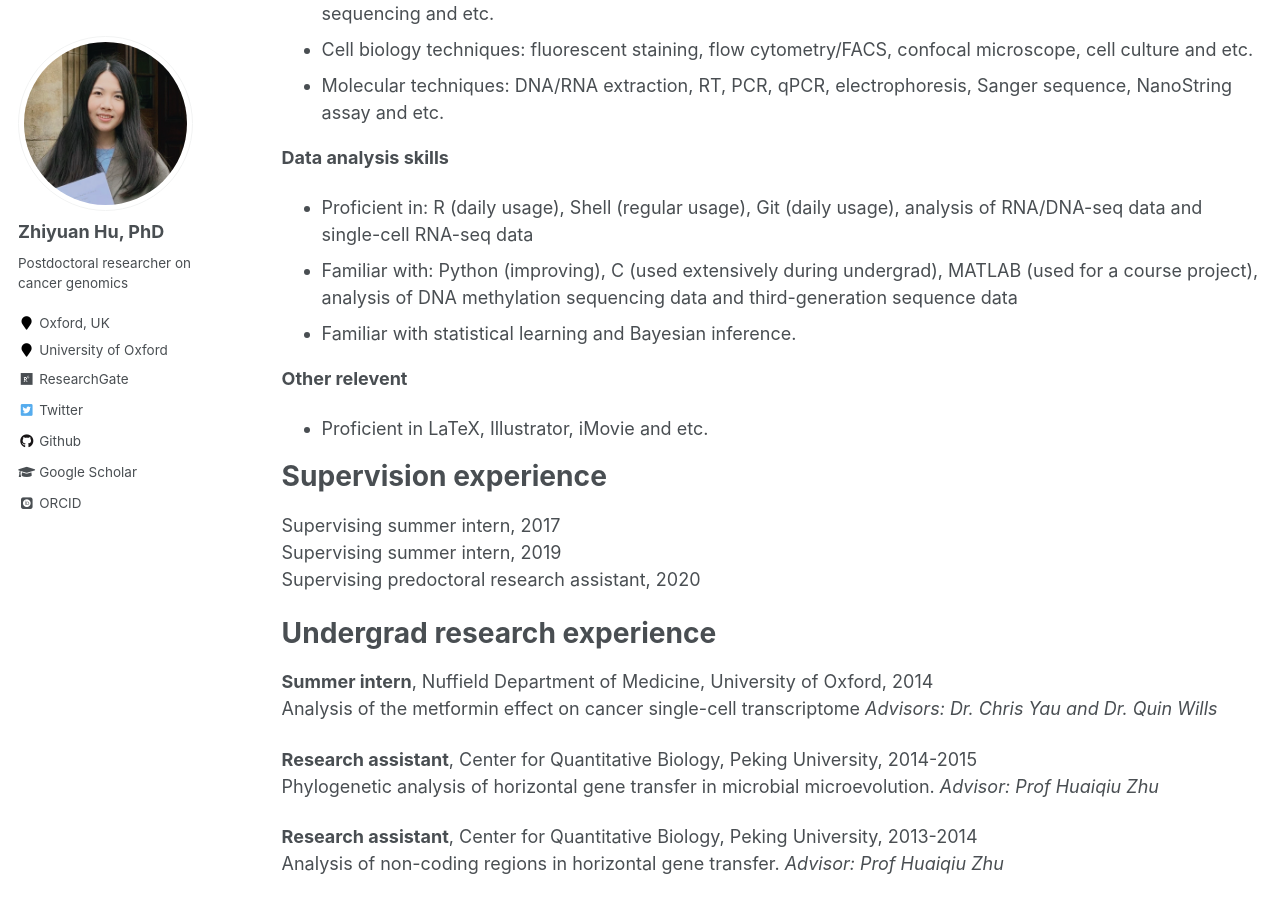
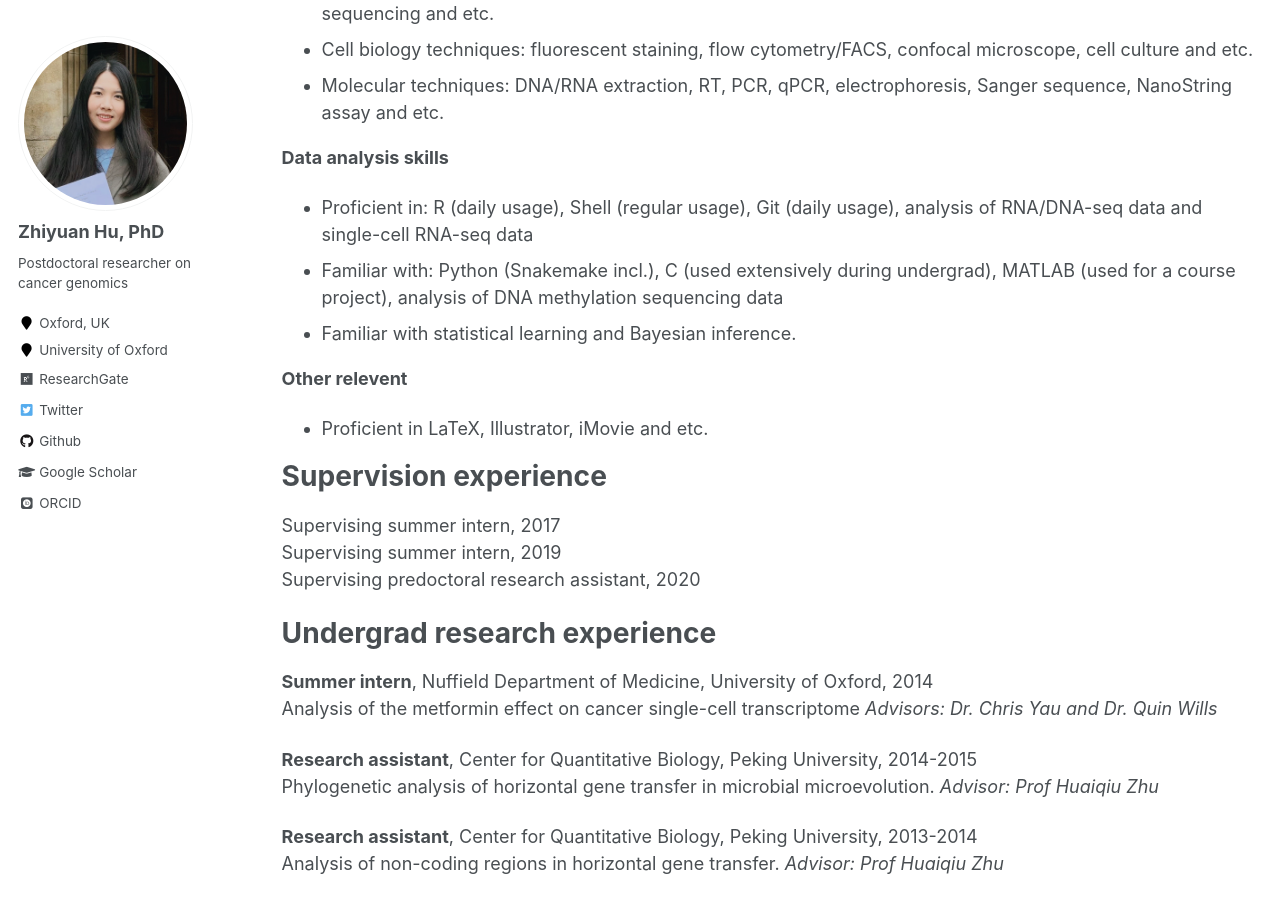
Before and after one commit to ZYBunnyHu/ZYBunnyHu.github.io, a Jekyll site: the page built from _pages/cv.md, in a window 1280 px wide and 900 px high, scrolled down 885 px. Built offline with Jekyll 4.4.1, drawn with Linux system fonts in a browser that asks for light colours; some web fonts are replaced.

Commit message:
Update cv.md

```diff
--- a/_pages/cv.md
+++ b/_pages/cv.md
@@ -42,7 +42,7 @@ Skills
 
 **Data analysis skills**
 * Proficient in: R (daily usage), Shell (regular usage), Git (daily usage), analysis of RNA/DNA-seq data and single-cell RNA-seq data
-* Familiar with: Python (improving), C (used extensively during undergrad), MATLAB (used for a course project), analysis of DNA methylation sequencing data and third-generation sequence data
+* Familiar with: Python (Snakemake incl.), C (used extensively during undergrad), MATLAB (used for a course project), analysis of DNA methylation sequencing data
 * Familiar with statistical learning and Bayesian inference.
 
 **Other relevent**
```
